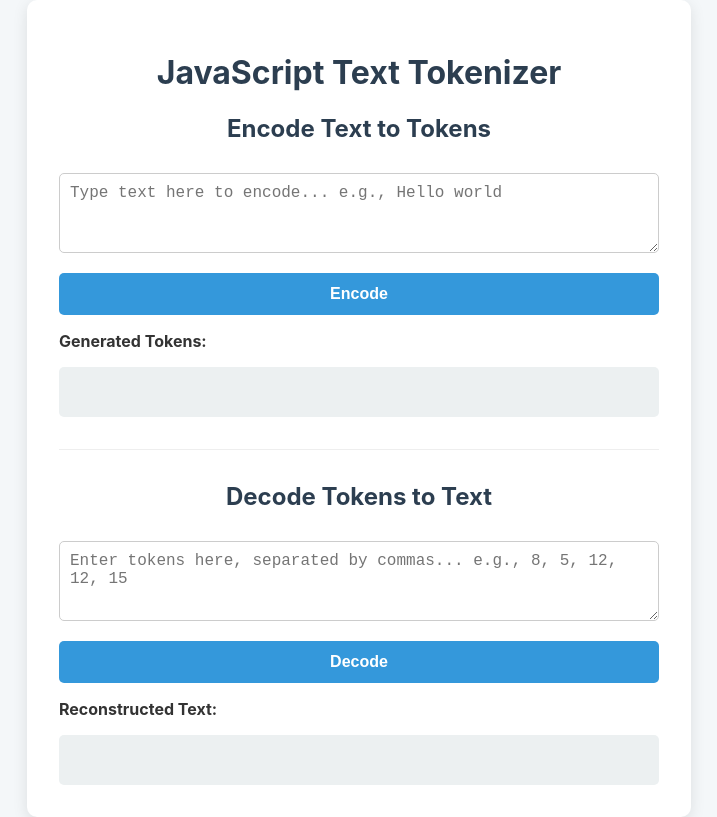
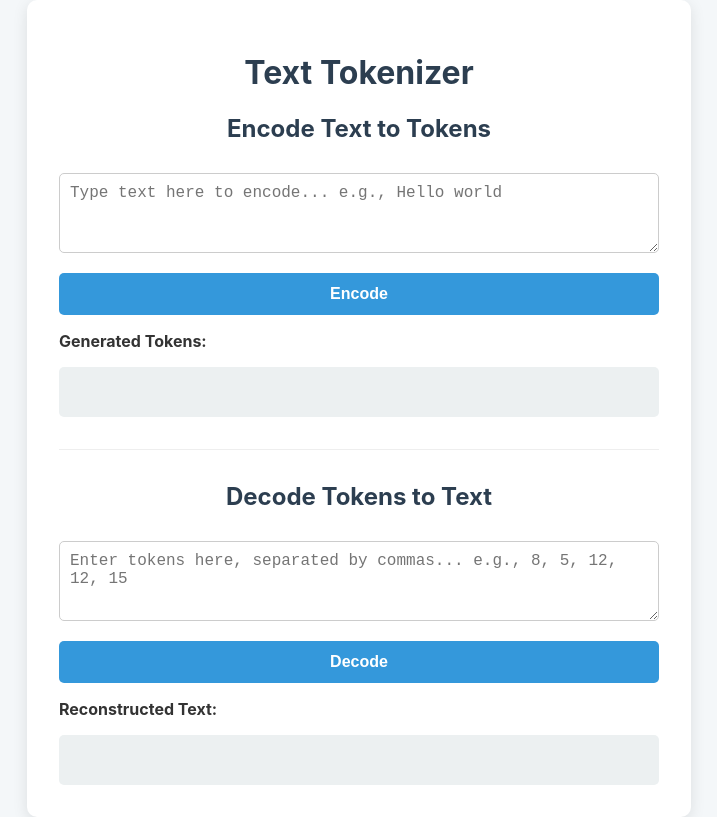
Before and after one commit to chamollamohit/tokenizer, a plain HTML site: page index.html in a window 1280 px wide. Shown: the whole page, without its empty margins (281-998 px from the left). Drawn offline with Linux system fonts and the light colour scheme.

Commit message:
fixed issue

```diff
--- a/index.html
+++ b/index.html
@@ -76,7 +76,7 @@
 <body>
 
     <div class="container">
-        <h1>JavaScript Text Tokenizer</h1>
+        <h1>Text Tokenizer</h1>
 
         <div>
             <h2>Encode Text to Tokens</h2>
```
